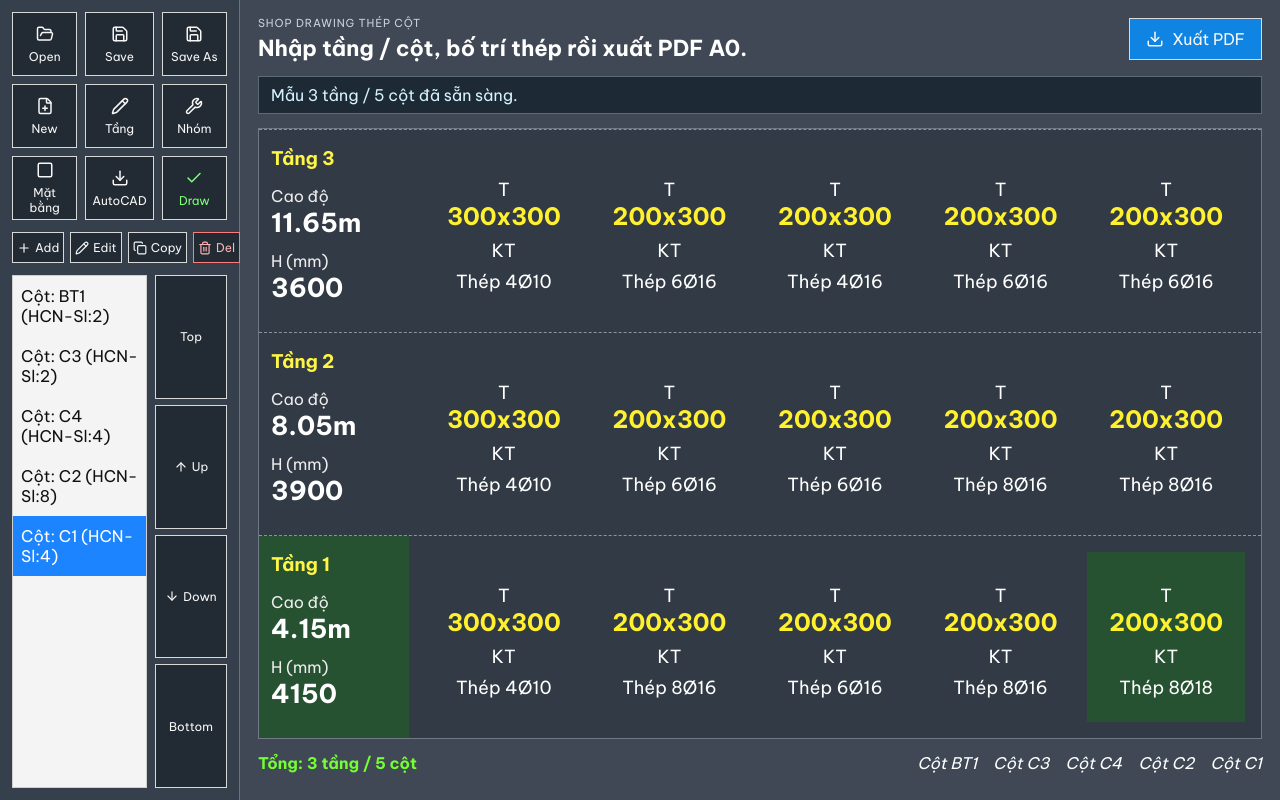
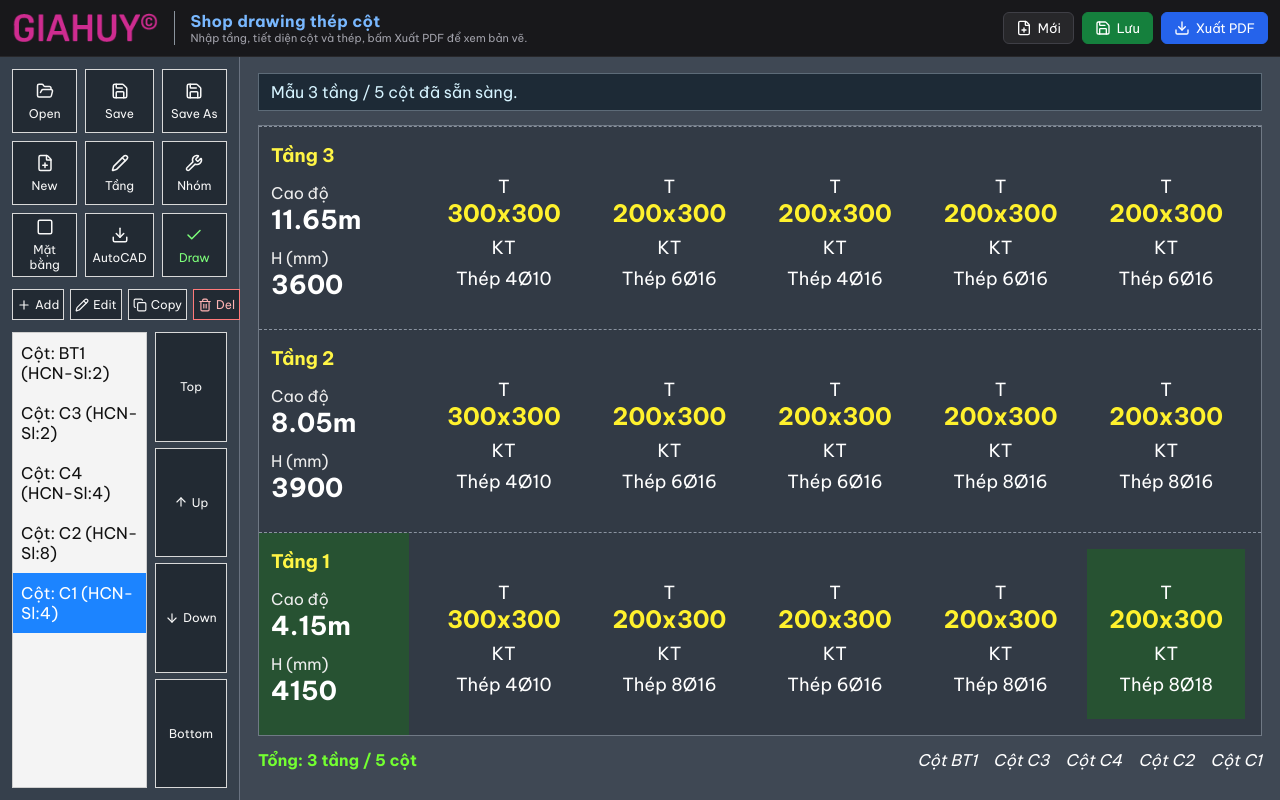
Before and after one commit to ntgiahuy/cot, a React (Vite) app: page / in a window 1280 px wide. Built offline with nearby package versions, Linux system fonts and the light colour scheme.

Commit message:
Update header to Shop drawing thép cột

```diff
--- a/src/App.css
+++ b/src/App.css
@@ -11,10 +11,116 @@
   font-display: swap;
 }
 
+.app-root {
+  min-height: 100vh;
+  display: flex;
+  flex-direction: column;
+  background: #3f4854;
+  font-family: "Be Vietnam Pro", Arial, sans-serif;
+}
+
+.site-header {
+  display: flex;
+  flex-wrap: wrap;
+  align-items: center;
+  gap: 12px;
+  padding: 8px 12px;
+  background: #18181b;
+  border-bottom: 1px solid #27272a;
+}
+
+.brand {
+  display: flex;
+  min-width: 0;
+  align-items: center;
+  gap: 16px;
+}
+
+.brand img {
+  height: 40px;
+  width: auto;
+  display: block;
+}
+
+.brand-copy {
+  min-width: 0;
+  padding-left: 16px;
+  border-left: 1px solid #8b949e;
+}
+
+.brand-title {
+  font-size: 16px;
+  font-weight: 700;
+  letter-spacing: 0.02em;
+  color: #79b8ff;
+}
+
+.brand-sub {
+  font-size: 11px;
+  line-height: 1.35;
+  color: #a1a1aa;
+}
+
+.header-actions {
+  margin-left: auto;
+  display: flex;
+  flex-wrap: wrap;
+  align-items: center;
+  gap: 8px;
+}
+
+.hdr-btn {
+  display: inline-flex;
+  align-items: center;
+  gap: 6px;
+  height: 32px;
+  padding: 0 12px;
+  border-radius: 6px;
+  border: 1px solid transparent;
+  color: #fff;
+  font: inherit;
+  font-size: 13px;
+  font-weight: 500;
+  cursor: pointer;
+}
+
+.hdr-btn:disabled {
+  opacity: 0.55;
+  cursor: default;
+}
+
+.hdr-new {
+  background: #27272a;
+  border-color: #3f3f46;
+}
+
+.hdr-new:hover {
+  background: #3f3f46;
+}
+
+.hdr-save {
+  background: #15803d;
+  border-color: #15803d;
+}
+
+.hdr-save:hover {
+  background: #16a34a;
+}
+
+.hdr-pdf {
+  background: #2563eb;
+  border-color: #2563eb;
+}
+
+.hdr-pdf:hover {
+  background: #3b82f6;
+}
+
 .app-shell {
   display: grid;
   grid-template-columns: 240px minmax(0, 1fr);
-  min-height: 100vh;
+  flex: 1;
+  min-height: 0;
   background: #3f4854;
   color: #fff;
   font-family: "Be Vietnam Pro", Arial, sans-serif;
@@ -499,6 +605,7 @@ legend {
 }
 
 @media (max-width: 720px) {
+  .site-header,
   .form-row,
   .topbar,
   .button-row,
@@ -507,6 +614,9 @@ legend {
     flex-direction: column;
     align-items: stretch;
   }
+  .header-actions {
+    margin-left: 0;
+  }
   .workspace {
     padding: 10px;
   }
--- a/src/App.tsx
+++ b/src/App.tsx
@@ -250,8 +250,46 @@ export default function App() {
   const steel = barCount(selectedSection) * barAreaCm2(selectedSection.mainDia);
   const ratio = steelRatioPercent(selectedSection);
 
+  function newProject() {
+    persist(createSampleProject());
+    setSelectedColumnId("C1");
+    setSelectedFloorId(1);
+    setPdfUrl("");
+    setError(null);
+    setStatus("Đã tạo dự án mới.");
+  }
+
+  function saveProject() {
+    persist(project);
+    setStatus("Đã lưu trên trình duyệt.");
+  }
+
   return (
-    <div className="app-shell">
+    <div className="app-root">
+      <header className="site-header">
+        <div className="brand">
+          <a href="https://www.giahuy.net/" target="_blank" rel="noopener noreferrer" title="GiaHuy.Net">
+            <img src="/giahuy-logo.png" alt="GiaHuy" width={171} height={47} />
+          </a>
+          <div className="brand-copy">
+            <div className="brand-title">Shop drawing thép cột</div>
+            <div className="brand-sub">Nhập tầng, tiết diện cột và thép, bấm Xuất PDF để xem bản vẽ.</div>
+          </div>
+        </div>
+        <div className="header-actions">
+          <button type="button" className="hdr-btn hdr-new" onClick={newProject}>
+            <FilePlus size={16} /> Mới
+          </button>
+          <button type="button" className="hdr-btn hdr-save" onClick={saveProject}>
+            <Save size={16} /> Lưu
+          </button>
+          <button type="button" className="hdr-btn hdr-pdf" onClick={exportPdf} disabled={busy}>
+            <Download size={16} /> {busy ? "Đang xuất…" : "Xuất PDF"}
+          </button>
+        </div>
+      </header>
+
+      <div className="app-shell">
       <aside className="sidebar">
         <div className="icon-grid">
           <button type="button" className="tool-button" onClick={openJson}>
@@ -343,17 +381,6 @@ export default function App() {
       </aside>
 
       <main className="workspace">
-        <header className="topbar">
-          <div>
-            <p className="eyebrow">Shop drawing thép cột</p>
-            <h1>Nhập tầng / cột, bố trí thép rồi xuất PDF A0.</h1>
-          </div>
-          <button type="button" className="primary-button" onClick={exportPdf} disabled={busy}>
-            <Download size={18} />
-            {busy ? "Đang xuất…" : "Xuất PDF"}
-          </button>
-        </header>
-
         {error ? <div className="banner error">{error}</div> : null}
         {status ? <div className="banner">{status}</div> : null}
 
@@ -835,6 +862,7 @@ export default function App() {
           </div>
         </Modal>
       ) : null}
+      </div>
     </div>
   );
 }
```
Also changed, not shown: public/giahuy-logo.png (added), 6 other files (tests, documents, lock files or other folders).
